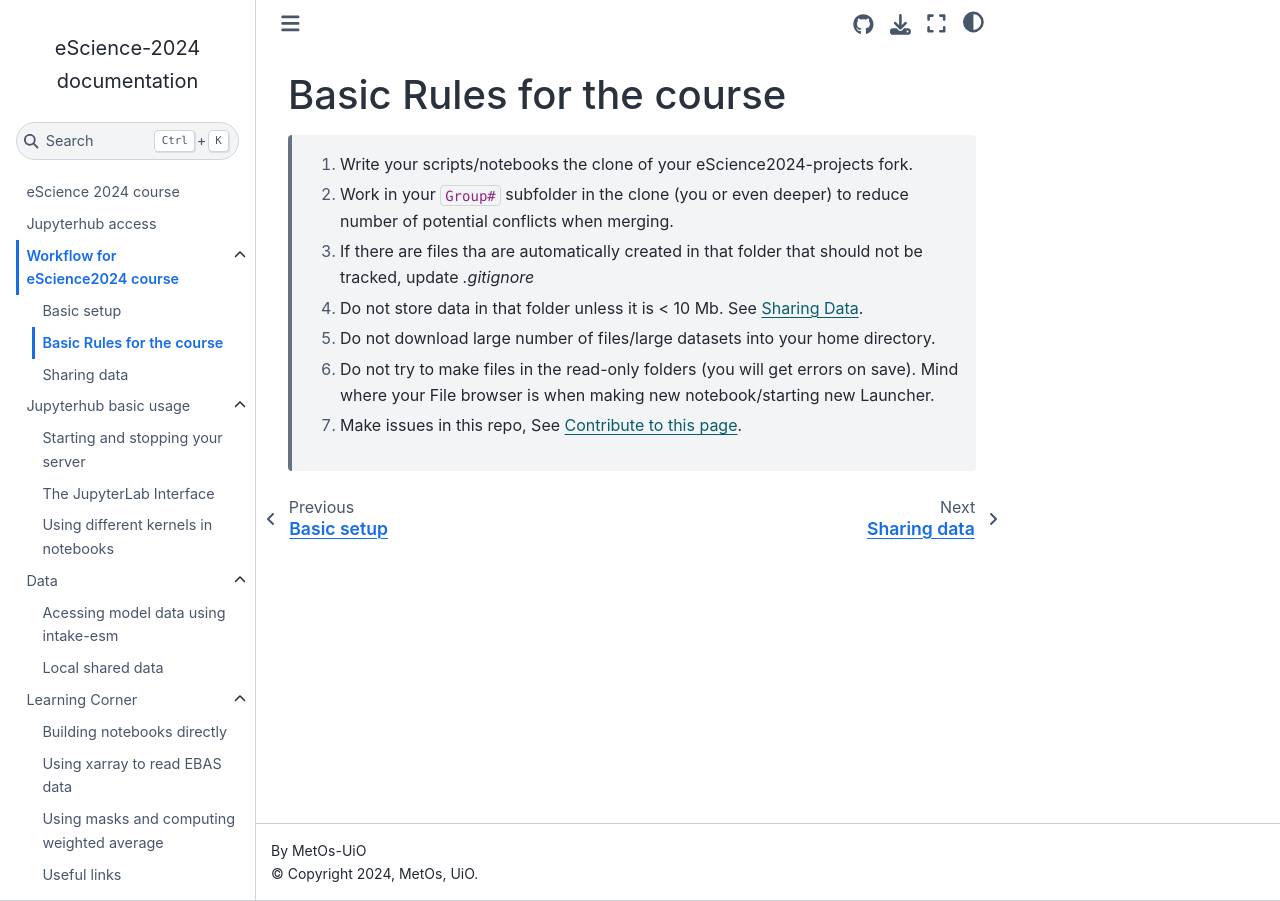
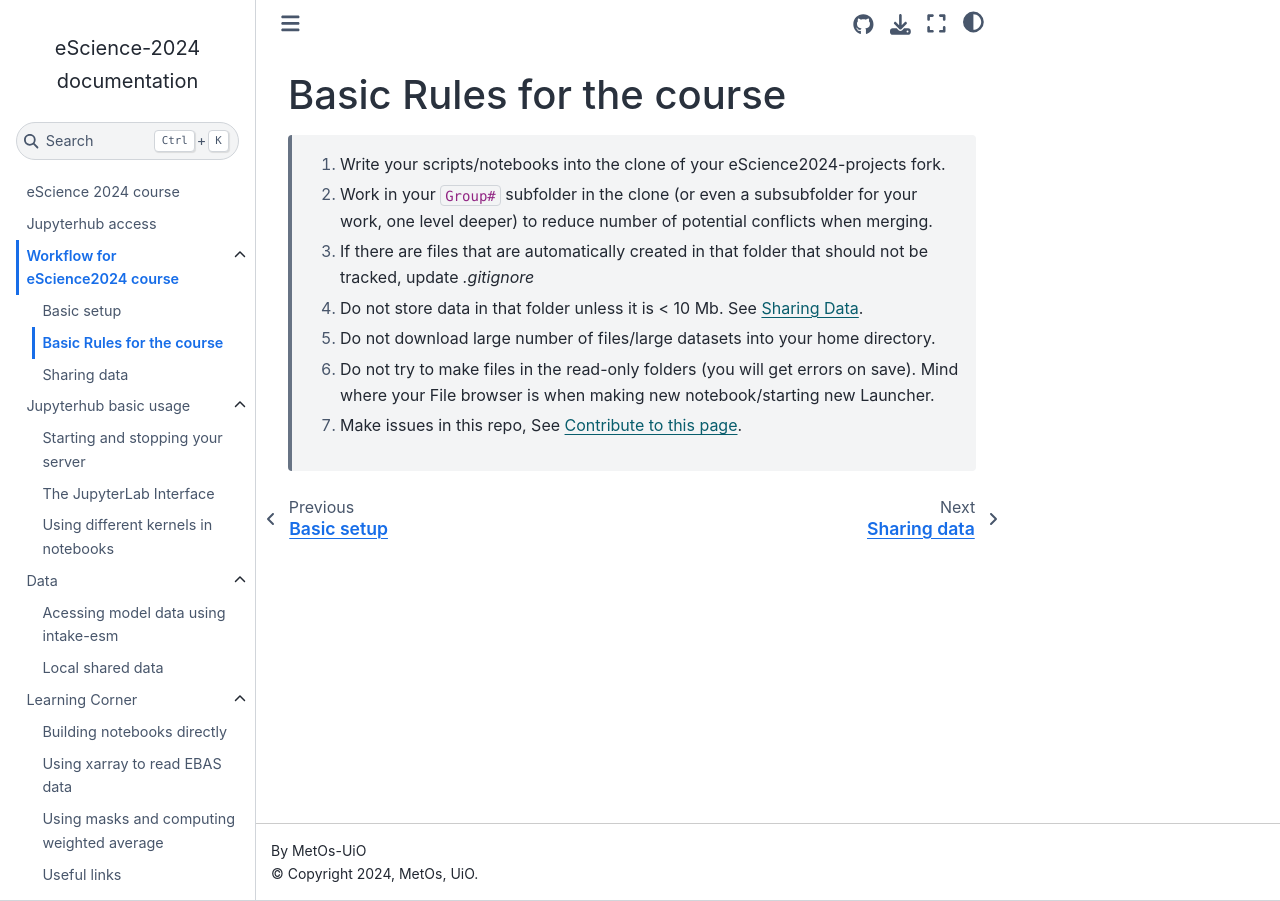
Before and after one commit to MetOs-UiO/eScience2024, a Sphinx documentation site: the page built from docs/course_workflow/rules.rst, in a window 1280 px wide. Built offline with Sphinx 7.4.7 and the Sphinx Book theme 1.1.4, drawn with Linux system fonts in a browser that asks for light colours.

Commit message:
Update rules.rst
small edits

```diff
--- a/docs/course_workflow/rules.rst
+++ b/docs/course_workflow/rules.rst
@@ -3,9 +3,9 @@ Basic Rules for the course
 
 
 
-  #. Write your scripts/notebooks the clone of your eScience2024-projects fork.
-  #. Work in your ``Group#`` subfolder in the clone (you or even deeper) to reduce number of potential conflicts when merging.
-  #. If there are files tha are automatically created in that folder that should not be tracked, update `.gitignore`
+  #. Write your scripts/notebooks into the clone of your eScience2024-projects fork.
+  #. Work in your ``Group#`` subfolder in the clone (or even a subsubfolder for your work, one level deeper) to reduce number of potential conflicts when merging.
+  #. If there are files that are automatically created in that folder that should not be tracked, update `.gitignore`
   #. Do not store data in that folder unless it is \< 10 Mb. See :doc:`Sharing Data <./data>`.
   #. Do not download large number of files/large datasets into your home directory.
   #. Do not try to make files in the read-only folders (you will get errors on save). Mind where your File browser is when making new notebook/starting new Launcher.
```
